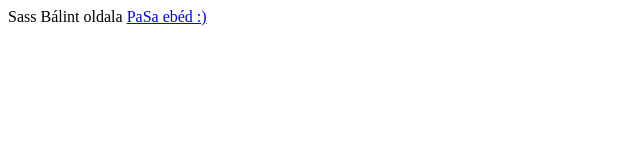
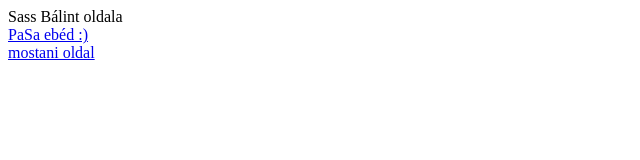
Before and after one commit to sassbalint/sassbalint.github.io, a plain HTML site: page index.html in a window 1280 px wide. Shown: the whole page, without its empty margins (0-640 px from the left). Drawn offline with Linux system fonts and the light colour scheme.

Commit message:
link a mostani oldalra

```diff
--- a/index.html
+++ b/index.html
@@ -1,3 +1,9 @@
 Sass Bálint oldala
 
+<br/>
+
 <a href="pasa_ebed">PaSa ebéd :)</a>
+
+<br/>
+
+<a href="http://users.itk.ppke.hu/~sass">mostani oldal</a>
```
